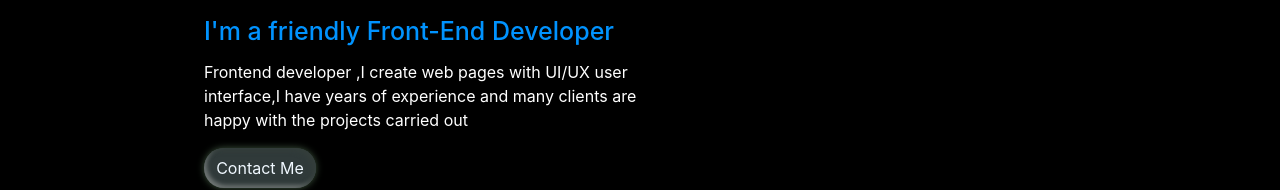
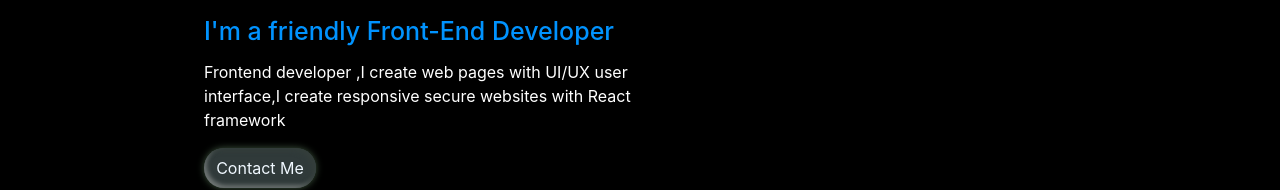
Before and after one commit to Saurabhrajput1234/saurabh-portfolio, a React (Create React App) app: page /about in a window 1280 px wide. Shown: the part 272-462 px from the top of the page. Built offline with nearby package versions, Linux system fonts and the light colour scheme.

Commit message:
changes in about.js

```diff
--- a/src/components/About.js
+++ b/src/components/About.js
@@ -10,8 +10,7 @@ const About = () => {
         <div class="sec2">
                 <h2 style={{"margin-bottom": "10px" , "color": 'white'}} >About me</h2>
                 <h1 style={{"margin-bottom": "14px","color": '#0093ff',fontSize:'25px'}}>I'm a friendly Front-End Developer</h1>
-                <p style={{color:'white'}}>Frontend developer ,I create web pages with UI/UX user interface,I
-                    have years of experience and many clients are happy with the projects carried out</p>
+                <p style={{color:'white'}}>Frontend developer ,I create web pages with UI/UX user interface,I create responsive secure websites with React framework</p>
                     <button className='button' >
             <Link to="/contact">Contact Me</Link>
             </button>
--- a/src/components/Portfolio1.css
+++ b/src/components/Portfolio1.css
@@ -430,4 +430,10 @@ li{
     height:68px;
 
   }
+  .about-card h3{
+    margin-top: 0;
+    margin-bottom: 0.5rem;
+    font-weight: 300;
+    line-height: 1;
+  }
 }
```
